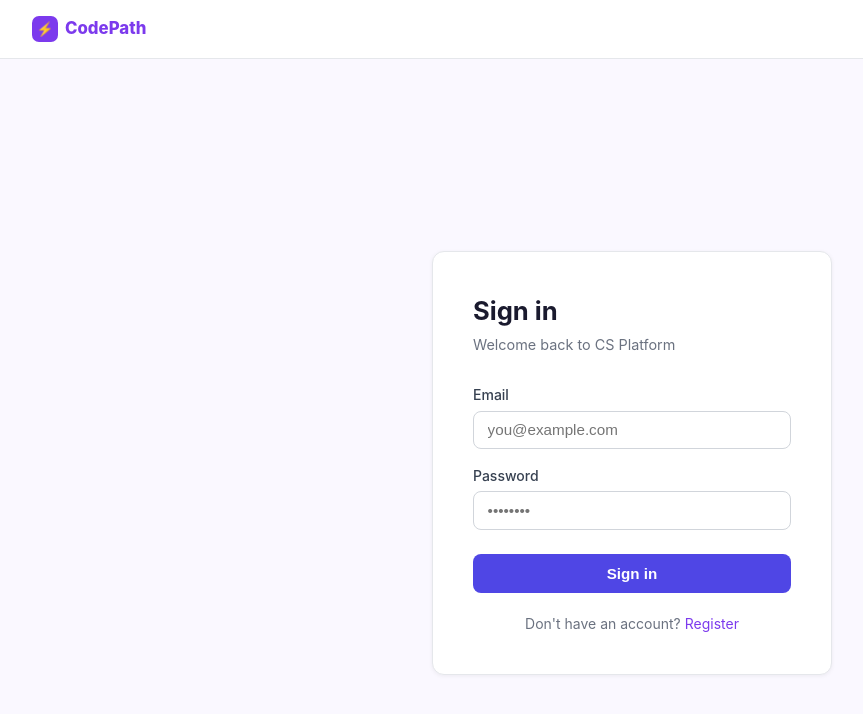
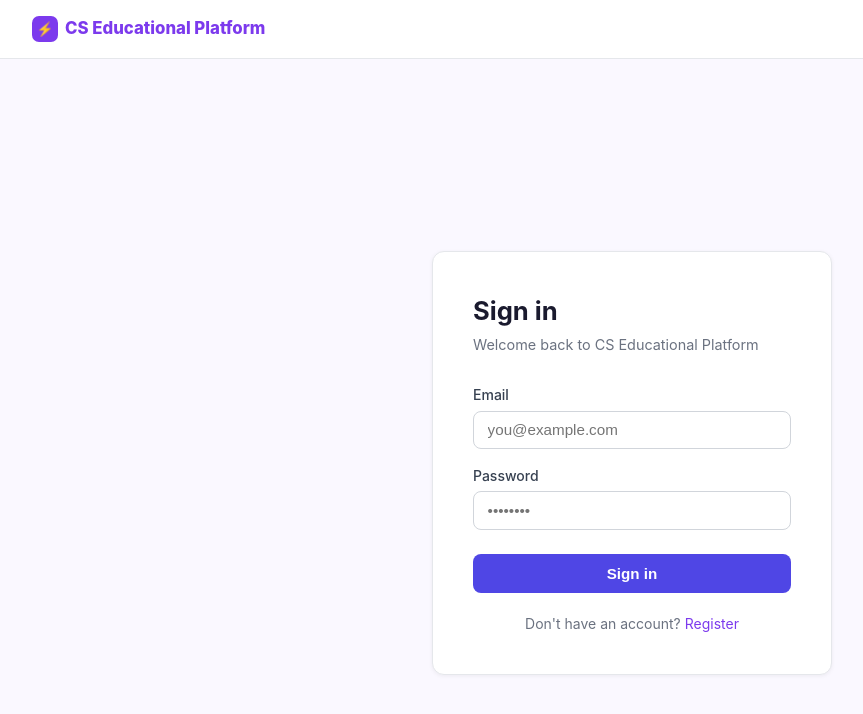
Before and after one commit to EducationalPlatform2026/cs-educational-platform, a SvelteKit app in the folder frontend/: page /auth/login in a window 1280 px wide. Shown: the top 714 px of the page, without its empty margins (8-871 px from the left). Built offline with nearby package versions, Linux system fonts and the light colour scheme.

Commit message:
chore: rename platform to CS Educational Platform across all UI

```diff
--- a/frontend/src/app.html
+++ b/frontend/src/app.html
@@ -4,6 +4,7 @@
 		<meta charset="utf-8" />
 		<link rel="icon" href="%sveltekit.assets%/favicon.png" />
 		<meta name="viewport" content="width=device-width, initial-scale=1" />
+		<title>CS Educational Platform</title>
 		%sveltekit.head%
 	</head>
 	<body data-sveltekit-preload-data="hover">
--- a/frontend/src/routes/+layout.svelte
+++ b/frontend/src/routes/+layout.svelte
@@ -31,7 +31,7 @@
 		<nav>
 			<a href="/" class="brand">
 				<span class="brand-mark">⚡</span>
-				<span>CodePath</span>
+				<span>CS Educational Platform</span>
 			</a>
 
 			{#if auth.isLoggedIn}
--- a/frontend/src/routes/auth/login/+page.svelte
+++ b/frontend/src/routes/auth/login/+page.svelte
@@ -32,7 +32,7 @@
 <div class="auth-page">
 	<div class="auth-card">
 		<h1>Sign in</h1>
-		<p class="subtitle">Welcome back to CS Platform</p>
+		<p class="subtitle">Welcome back to CS Educational Platform</p>
 
 		{#if error}
 			<div class="alert">{error}</div>
--- a/frontend/src/routes/auth/register/+page.svelte
+++ b/frontend/src/routes/auth/register/+page.svelte
@@ -41,7 +41,7 @@
 <div class="auth-page">
 	<div class="auth-card">
 		<h1>Create account</h1>
-		<p class="subtitle">Join CS Platform today</p>
+		<p class="subtitle">Join CS Educational Platform today</p>
 
 		{#if error}
 			<div class="alert">{error}</div>
```
